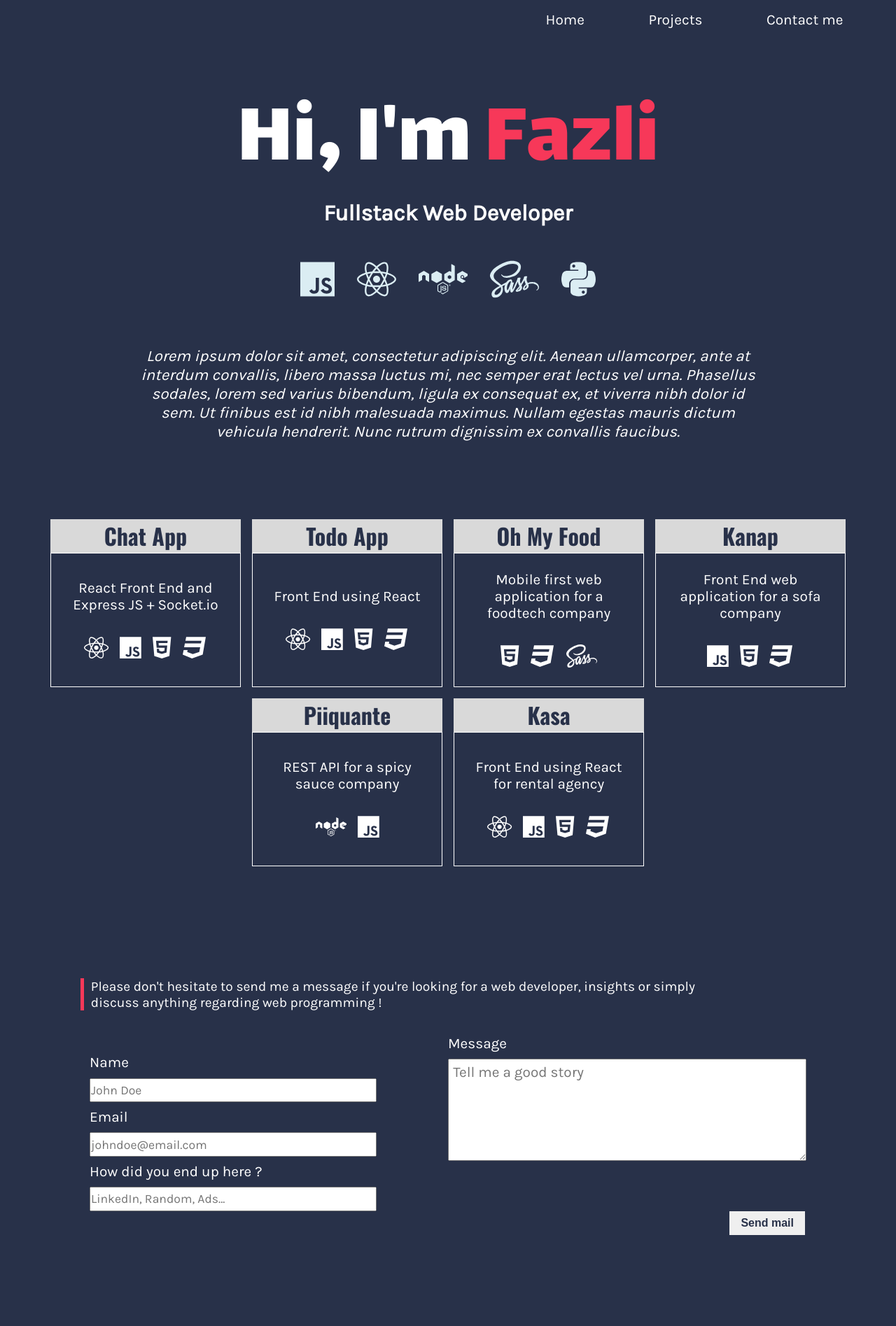
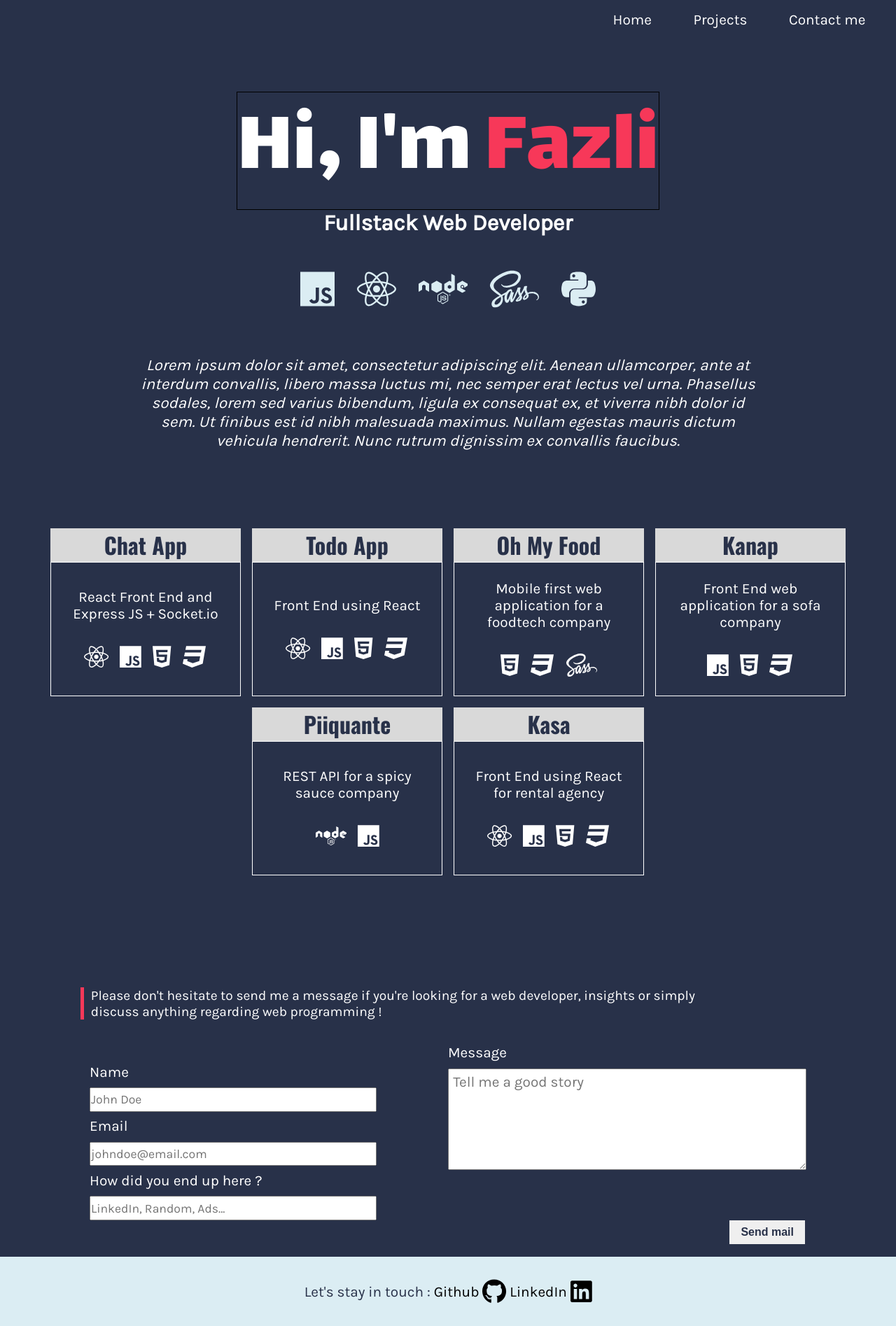
Before and after one commit to karafaze/portefolio, a React (Create React App) app: page / in a window 1280 px wide. Shown: the whole page at 70% size. Before the commit the page ends 1783 px from the top, so only its background shows below. Built offline with nearby package versions, Linux system fonts and the light colour scheme.

Commit message:
added footer

```diff
--- a/package.json
+++ b/package.json
@@ -2,6 +2,7 @@
   "name": "my-online-cv",
   "version": "0.1.0",
   "private": true,
+  "homepage": "https://karafaze.github.io/portefolio/",
   "dependencies": {
     "@fortawesome/fontawesome-svg-core": "^6.2.1",
     "@fortawesome/free-brands-svg-icons": "^6.2.1",
@@ -13,6 +14,7 @@
     "@testing-library/user-event": "^13.5.0",
     "email-js": "^2.0.2",
     "emailjs-com": "^3.2.0",
+    "gh-pages": "^5.0.0",
     "nanoid": "^4.0.0",
     "react": "^18.2.0",
     "react-dom": "^18.2.0",
@@ -22,6 +24,8 @@
     "web-vitals": "^2.1.4"
   },
   "scripts": {
+    "predeploy": "npm run build",
+    "deploy": "gh-pages -d build",
     "start": "react-scripts start",
     "build": "react-scripts build",
     "test": "react-scripts test",
--- a/src/App.js
+++ b/src/App.js
@@ -1,12 +1,14 @@
 import React from "react";
 import Home from './pages/Home';
 import Header from './components/Header';
+import Footer from './components/Footer';
 
 function App() {
     return (
         <React.Fragment>
             <Header />
             <Home />
+            <Footer />
         </React.Fragment>
     );
 }
--- a/src/components/Footer.js
+++ b/src/components/Footer.js
@@ -0,0 +1,30 @@
+import React from "react";
+import { FontAwesomeIcon } from "@fortawesome/react-fontawesome";
+import { faGithub, faLinkedin } from "@fortawesome/free-brands-svg-icons";
+export default function Footer() {
+    return (
+        <footer className="footer">
+            <p>Let's stay in touch : </p>
+            <div className="footer--icon__container">
+                <a
+                    href="https://github.com/karafaze"
+                    target="_blank"
+                    rel="noreferrer"
+                >
+                    Github
+                </a>
+                <FontAwesomeIcon className="footer--icon" icon={faGithub} />
+            </div>
+            <div className="footer--icon__container">
+                <a
+                    href="https://www.linkedin.com/in/fazli-carrat/"
+                    target="_blank"
+                    rel="noreferrer"
+                >
+                    LinkedIn
+                </a>
+                <FontAwesomeIcon className="footer--icon" icon={faLinkedin} />
+            </div>
+        </footer>
+    );
+}
--- a/src/sass/abstracts/_variables.scss
+++ b/src/sass/abstracts/_variables.scss
@@ -10,6 +10,6 @@ $font-text: 'Karla', sans-serif;
 $color-text: #fff;
 
 $breakpoints:(
-    mobile:480px,
+    mobile:767px,
     tablet:992px,
 )
--- a/src/sass/components/_name.scss
+++ b/src/sass/components/_name.scss
@@ -6,14 +6,17 @@
     align-items: center;
     margin-bottom: 3em;
     &--name {
+        border: 1px solid black;
         font-family: $font-name;
         font-size: 8em;
         line-height: 1.3;
+        @include tablet {
+            border: 1px solid red;
+            font-size: 7em;
+        }
         @include mobile {
-            font-size: 4em;
-        }
-        @include tablet {
-            font-size: 7em;
+            border: 1px solid green;
+            font-size: 6em;
         }
         & span {
             color: $color-ternary;
@@ -24,11 +27,13 @@
     }
     &--job {
         font-size: 2em;
+        @include tablet {
+            border: 1px solid red;
+            font-size: 1.7em;
+        }
         @include mobile {
-            font-size: 1.4em;
-        }
-        @include tablet {
-            font-size: 1.7em;
+            border: 1px solid green;
+            font-size: 1.5em;
         }
     }
 }
--- /dev/null
+++ b/src/sass/layout/_footer.scss
@@ -0,0 +1,31 @@
+.footer{
+    background-color: $color-quaternary;
+    display: flex;
+    justify-content: center;
+    align-items: center;
+    flex-direction: row;
+    gap: 0.3em;
+    padding: 2em 0em;
+    & p{
+        font-size: 1.3em;
+        color: $color-primary;
+    }
+
+    &--icon{
+        font-size: 2.2em;
+        color: #000;
+        cursor: pointer;
+        &__container{
+            display: flex;
+            flex-direction: row;
+            align-items: center;
+            gap: .3em;
+            & a {
+                text-decoration: none;
+                font-size: 1.3em;
+                color: #000;
+            }
+        }
+    }
+
+}
--- a/src/sass/layout/_header.scss
+++ b/src/sass/layout/_header.scss
@@ -4,7 +4,7 @@
     justify-content:space-evenly;
     align-items: center;
     padding: 1em 0;
-    width: 45%;
+    width: 35%;
     gap: 1em;
     margin-left: auto;
     @include tablet{
@@ -18,8 +18,12 @@
         text-decoration: none;
         color: white;
         cursor: pointer;
+        padding-bottom: .5em;
+        border-bottom: 1px solid $color-primary;
         &:hover{
             transform: scale(1.1);
+            // padding-bottom: .5em;
+            border-bottom: 1px solid white;
         }
     }
 }
--- a/src/sass/main.scss
+++ b/src/sass/main.scss
@@ -7,6 +7,7 @@
 @import
     "./pages/home",
     "./layout/header",
+    "./layout/footer",
     "./components/name",
     "./components/stack",
     "./components/project",
```
Also changed, not shown: 1 other file (tests, documents, lock files or other folders).
